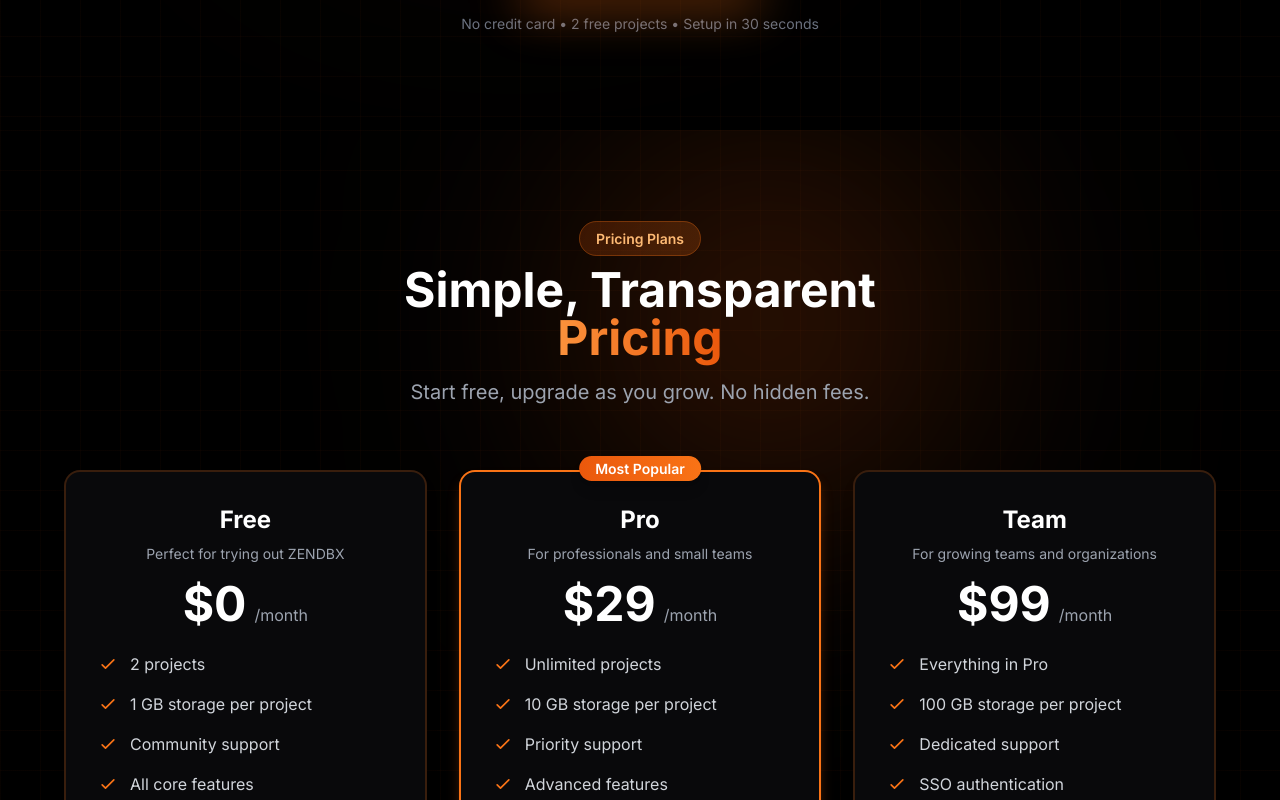
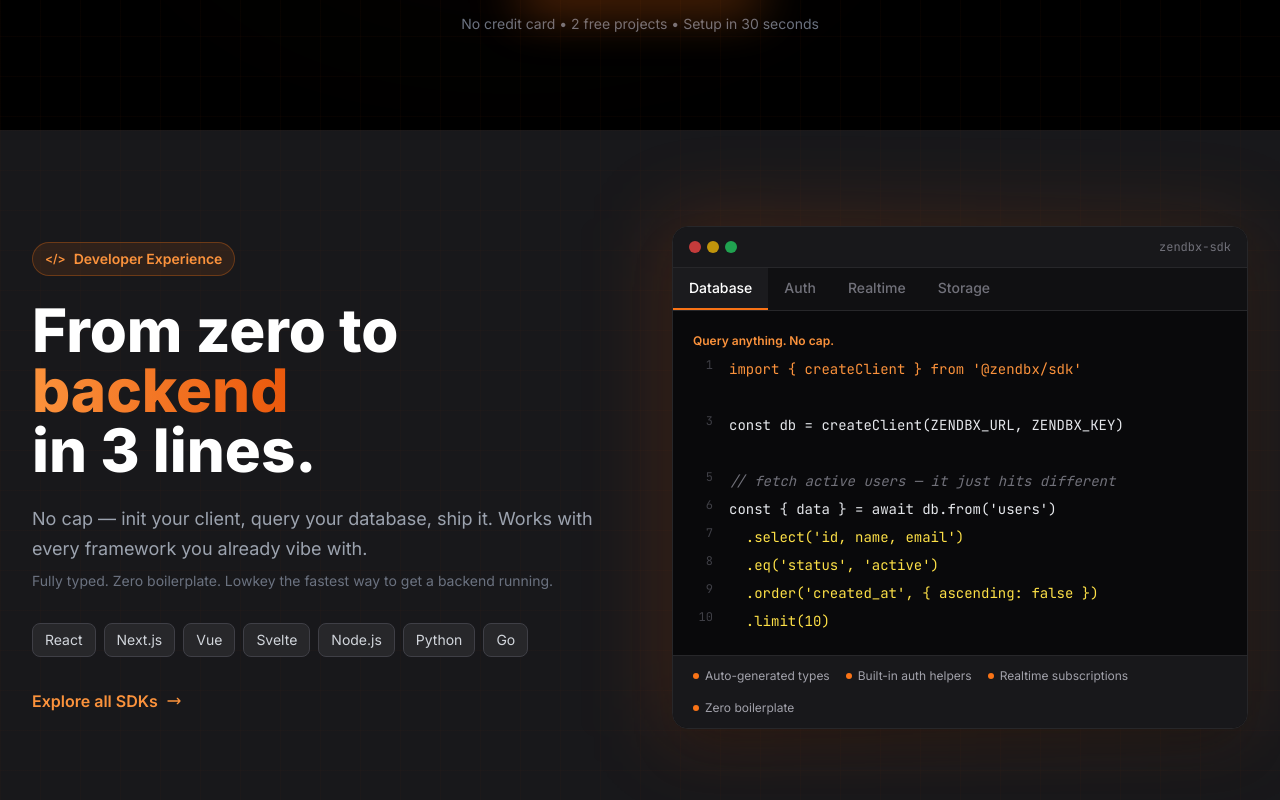
Before and after one commit to zengomadrid-ui/zendbx-, a Next.js app in the folder frontend/: page / in a window 1280 px wide. Shown: the part 4700-5500 px from the top of the page. Built offline with nearby package versions, Linux system fonts and the light colour scheme.

Commit message:
feat: add SDKSection to landing page

```diff
--- a/frontend/app/page.tsx
+++ b/frontend/app/page.tsx
@@ -1,8 +1,11 @@
+"use client";
+
 import Hero from "@/components/landing/Hero";
 import SocialProof from "@/components/landing/SocialProof";
 import HowItWorks from "@/components/landing/HowItWorks";
 import Features from "@/components/landing/Features";
 import InteractiveDemo from "@/components/landing/InteractiveDemo";
+import SDKSection from "@/components/landing/SDKSection";
 import Pricing from "@/components/landing/Pricing";
 import Testimonials from "@/components/landing/Testimonials";
 import CTA from "@/components/landing/CTA";
@@ -18,6 +21,7 @@ export default function Home() {
       <HowItWorks />
       <Features />
       <InteractiveDemo />
+      <SDKSection />
       <Pricing />
       <Testimonials />
       <CTA />
--- /dev/null
+++ b/frontend/components/landing/SDKSection.tsx
@@ -0,0 +1,214 @@
+'use client';
+
+import { useState } from 'react';
+import Link from 'next/link';
+
+const tabs = ['Database', 'Auth', 'Realtime', 'Storage'] as const;
+type Tab = typeof tabs[number];
+
+const snippets: Record<Tab, { label: string; lines: { text: string; type: string }[] }> = {
+  Database: {
+    label: 'Query anything. No cap.',
+    lines: [
+      { text: "import { createClient } from '@zendbx/sdk'", type: 'import' },
+      { text: '', type: '' },
+      { text: 'const db = createClient(ZENDBX_URL, ZENDBX_KEY)', type: 'code' },
+      { text: '', type: '' },
+      { text: '// fetch active users — it just hits different', type: 'comment' },
+      { text: "const { data } = await db.from('users')", type: 'code' },
+      { text: "  .select('id, name, email')", type: 'chain' },
+      { text: "  .eq('status', 'active')", type: 'chain' },
+      { text: '  .order(\'created_at\', { ascending: false })', type: 'chain' },
+      { text: '  .limit(10)', type: 'chain' },
+    ],
+  },
+  Auth: {
+    label: 'Auth that slaps, zero setup.',
+    lines: [
+      { text: "import { createClient } from '@zendbx/sdk'", type: 'import' },
+      { text: '', type: '' },
+      { text: 'const db = createClient(ZENDBX_URL, ZENDBX_KEY)', type: 'code' },
+      { text: '', type: '' },
+      { text: '// sign up fr fr — one line', type: 'comment' },
+      { text: 'const { data, error } = await db.auth.signUp({', type: 'code' },
+      { text: "  email: 'user@example.com',", type: 'prop' },
+      { text: "  password: 'supersecret123',", type: 'prop' },
+      { text: '})', type: 'code' },
+      { text: '', type: '' },
+      { text: '// sign in — bussin', type: 'comment' },
+      { text: 'await db.auth.signIn({ email, password })', type: 'code' },
+    ],
+  },
+  Realtime: {
+    label: 'Live updates. Main character energy.',
+    lines: [
+      { text: "import { createClient } from '@zendbx/sdk'", type: 'import' },
+      { text: '', type: '' },
+      { text: 'const db = createClient(ZENDBX_URL, ZENDBX_KEY)', type: 'code' },
+      { text: '', type: '' },
+      { text: '// subscribe to new messages — stay woke', type: 'comment' },
+      { text: "const sub = db.realtime.from('messages')", type: 'code' },
+      { text: "  .on('INSERT', (payload) => {", type: 'chain' },
+      { text: "    console.log('new drop:', payload.new)", type: 'inner' },
+      { text: '  })', type: 'chain' },
+      { text: '  .subscribe()', type: 'chain' },
+      { text: '', type: '' },
+      { text: '// peace out when done', type: 'comment' },
+      { text: 'sub.unsubscribe()', type: 'code' },
+    ],
+  },
+  Storage: {
+    label: 'File uploads. Slay.',
+    lines: [
+      { text: "import { createClient } from '@zendbx/sdk'", type: 'import' },
+      { text: '', type: '' },
+      { text: 'const db = createClient(ZENDBX_URL, ZENDBX_KEY)', type: 'code' },
+      { text: '', type: '' },
+      { text: "// upload an avatar — lowkey easy", type: 'comment' },
+      { text: "await db.storage.from('avatars').upload(", type: 'code' },
+      { text: "  'user-123.png',", type: 'prop' },
+      { text: '  file,', type: 'prop' },
+      { text: "  { contentType: 'image/png' }", type: 'prop' },
+      { text: ')', type: 'code' },
+      { text: '', type: '' },
+      { text: '// get the public URL — sheesh', type: 'comment' },
+      { text: "db.storage.from('avatars').getPublicUrl('user-123.png')", type: 'code' },
+    ],
+  },
+};
+
+const features = [
+  'Auto-generated types',
+  'Built-in auth helpers',
+  'Realtime subscriptions',
+  'Zero boilerplate',
+];
+
+const frameworks = ['React', 'Next.js', 'Vue', 'Svelte', 'Node.js', 'Python', 'Go'];
+
+function getColor(type: string): string {
+  switch (type) {
+    case 'import': return 'text-orange-400';
+    case 'comment': return 'text-zinc-500 italic';
+    case 'chain': return 'text-yellow-300';
+    case 'inner': return 'text-gray-300 pl-4';
+    case 'prop': return 'text-green-400';
+    default: return 'text-gray-200';
+  }
+}
+
+export default function SDKSection() {
+  const [activeTab, setActiveTab] = useState<Tab>('Database');
+  const snippet = snippets[activeTab];
+
+  return (
+    <section className="py-24 bg-zinc-900 relative overflow-hidden">
+      <div className="absolute inset-0 bg-[linear-gradient(to_right,#ea580c06_1px,transparent_1px),linear-gradient(to_bottom,#ea580c06_1px,transparent_1px)] bg-[size:40px_40px]" />
+      <div className="max-w-7xl mx-auto px-4 sm:px-6 lg:px-8 relative z-10">
+        <div className="grid grid-cols-1 lg:grid-cols-2 gap-16 items-center">
+
+          {/* Left */}
+          <div>
+            <div className="inline-flex items-center gap-2 px-3 py-1.5 bg-orange-500/10 border border-orange-500/30 rounded-full text-sm font-semibold text-orange-400 mb-6">
+              <span className="text-xs">&lt;/&gt;</span>
+              Developer Experience
+            </div>
+
+            <h2 className="text-5xl sm:text-6xl font-extrabold leading-tight mb-6">
+              <span className="text-white">From zero to</span>
+              <br />
+              <span className="bg-gradient-to-r from-orange-400 to-orange-600 bg-clip-text text-transparent">backend</span>
+              <br />
+              <span className="text-white">in 3 lines.</span>
+            </h2>
+
+            <p className="text-gray-400 text-lg mb-2 leading-relaxed">
+              No cap — init your client, query your database, ship it.
+              Works with every framework you already vibe with.
+            </p>
+            <p className="text-gray-500 text-sm mb-8">
+              Fully typed. Zero boilerplate. Lowkey the fastest way to get a backend running.
+            </p>
+
+            <div className="flex flex-wrap gap-2 mb-8">
+              {frameworks.map((fw) => (
+                <span key={fw} className="px-3 py-1.5 bg-zinc-800 border border-zinc-700 hover:border-orange-500/40 text-gray-300 text-sm rounded-lg transition-colors cursor-default">
+                  {fw}
+                </span>
+              ))}
+            </div>
+
+            <Link href="/docs/sdk" className="inline-flex items-center gap-2 text-orange-400 hover:text-orange-300 font-semibold transition-colors group">
+              Explore all SDKs
+              <svg className="w-4 h-4 group-hover:translate-x-1 transition-transform" fill="none" stroke="currentColor" viewBox="0 0 24 24">
+                <path strokeLinecap="round" strokeLinejoin="round" strokeWidth={2} d="M17 8l4 4m0 0l-4 4m4-4H3" />
+              </svg>
+            </Link>
+          </div>
+
+          {/* Right — code window */}
+          <div className="relative">
+            <div className="absolute -inset-2 bg-gradient-to-r from-orange-600/20 to-orange-500/10 rounded-2xl blur-2xl" />
+            <div className="relative bg-zinc-950 rounded-2xl border border-zinc-800 overflow-hidden shadow-2xl">
+
+              {/* Window chrome */}
+              <div className="flex items-center gap-1.5 px-4 py-3 border-b border-zinc-800 bg-zinc-900">
+                <div className="w-3 h-3 rounded-full bg-red-500/80" />
+                <div className="w-3 h-3 rounded-full bg-yellow-500/80" />
+                <div className="w-3 h-3 rounded-full bg-green-500/80" />
+                <span className="ml-auto text-xs text-zinc-500 font-mono">zendbx-sdk</span>
+              </div>
+
+              {/* Tabs */}
+              <div className="flex border-b border-zinc-800 bg-zinc-900/50">
+                {tabs.map((tab) => (
+                  <button
+                    key={tab}
+                    onClick={() => setActiveTab(tab)}
+                    className={`px-4 py-2.5 text-sm font-medium transition-all border-b-2 ${
+                      activeTab === tab
+                        ? 'text-white border-orange-500 bg-zinc-800/50'
+                        : 'text-zinc-500 border-transparent hover:text-zinc-300'
+                    }`}
+                  >
+                    {tab}
+                  </button>
+                ))}
+              </div>
+
+              {/* Label */}
+              <div className="px-5 pt-4 pb-1">
+                <span className="text-xs text-orange-400 font-semibold">{snippet.label}</span>
+              </div>
+
+              {/* Code */}
+              <div className="px-5 pb-5 font-mono text-sm leading-7 overflow-x-auto">
+                {snippet.lines.map((line, i) => (
+                  <div key={i} className="flex gap-4 min-w-0">
+                    <span className="select-none text-zinc-700 w-5 text-right flex-shrink-0 text-xs pt-0.5">
+                      {line.text ? i + 1 : ''}
+                    </span>
+                    <span className={`whitespace-pre ${getColor(line.type)}`}>
+                      {line.text || '\u00A0'}
+                    </span>
+                  </div>
+                ))}
+              </div>
+
+              {/* Footer */}
+              <div className="px-5 py-3 border-t border-zinc-800 bg-zinc-900 flex flex-wrap gap-4">
+                {features.map((f) => (
+                  <span key={f} className="flex items-center gap-1.5 text-xs text-zinc-400">
+                    <span className="w-1.5 h-1.5 rounded-full bg-orange-500 flex-shrink-0" />
+                    {f}
+                  </span>
+                ))}
+              </div>
+            </div>
+          </div>
+
+        </div>
+      </div>
+    </section>
+  );
+}
```
